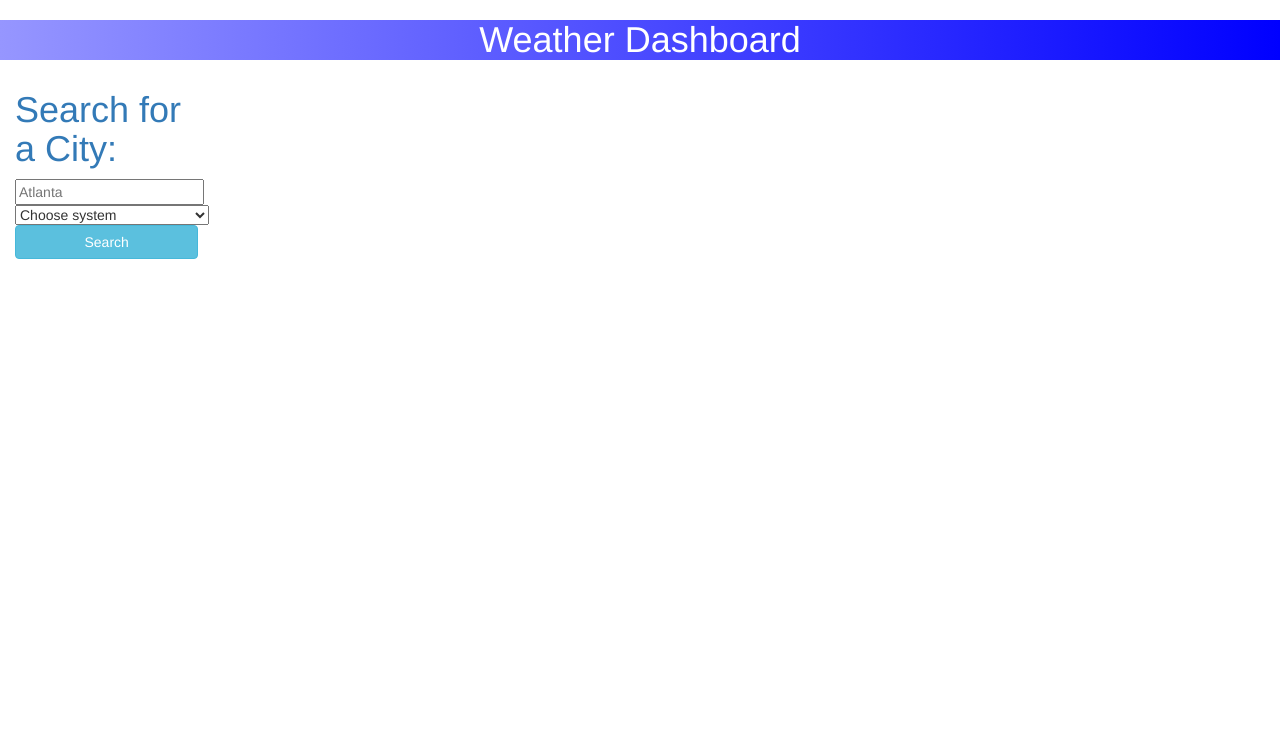
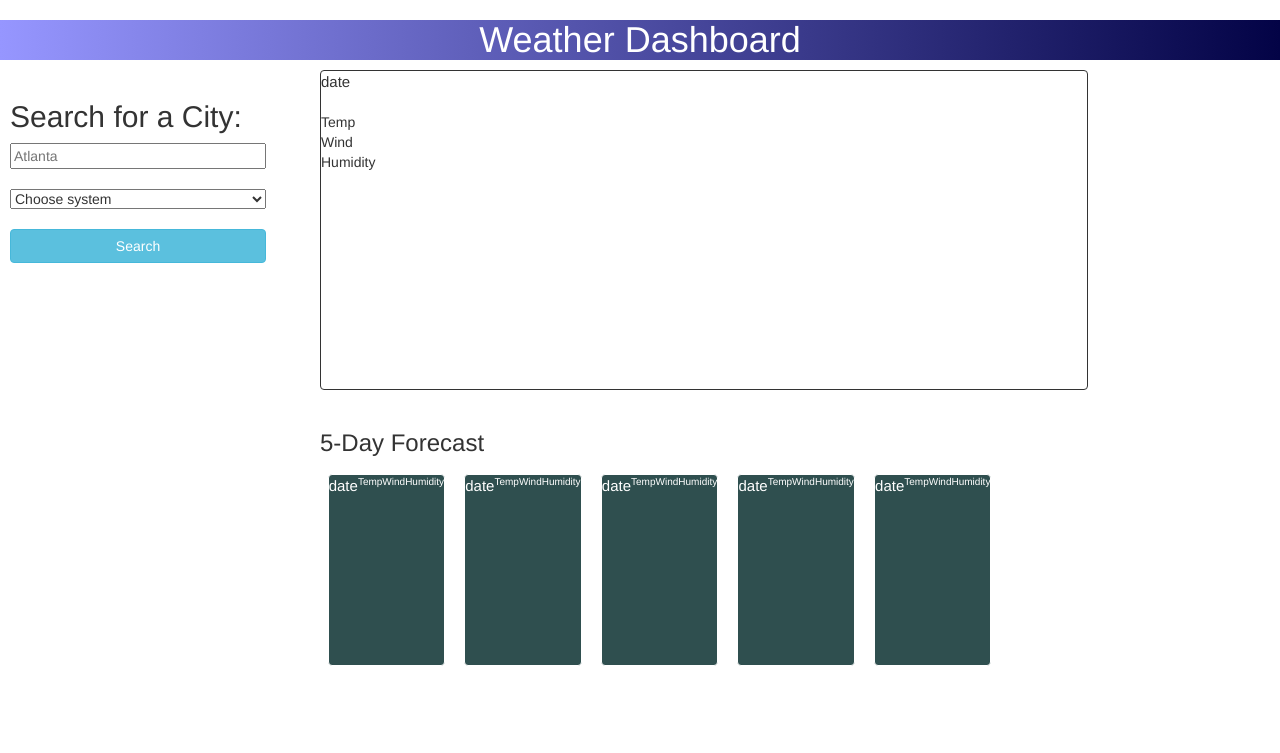
Before and after one commit to matildabrantley/weather-dashboard, a plain HTML site: page index.html in a window 1280 px wide. Drawn offline with nearby package versions, Linux system fonts and the light colour scheme; no server answers.

Commit message:
basic layout

```diff
--- a/assets/css/style.css
+++ b/assets/css/style.css
@@ -1,8 +1,83 @@
 header {
+    /* width: 100%; */
 }
 
+body {
+    /* display: inline-block; */
+}
+
+#side-nav {
+    position: fixed;
+    top: 10%;
+    width: 20%;
+    display: inline-block;
+    margin-left: 10px;
+}
+
+#search-form {
+    width: 100%;
+}
+
+#search-input {
+    width: 100%;
+}
+
+#format-input {
+    width: 100%;
+}
+
+main {
+    position: relative;
+    left: 25%;
+    width: 60%;
+    height: 80vh;
+    /* display: inline-block; */
+}
+
+main article {
+    border: solid 1px;
+    border-radius: 4px;
+}
+
+main #current-weather {
+    /* background-color: skyblue; */
+    height: 50%;
+    width: 100%;
+}
+
+main #forecast-section {
+    /* background-color:gold; */
+    /* display: block; */
+    height: 50%;
+    width: 100%;
+}
+
+#forecast-section > article {
+    display: inline-flex;
+}
+
+.forecast-day {
+    background-color: darkslategrey;
+    color: white;
+    height: 60%;
+    /* width: 15%; */
+    margin: 1%;
+}
+
+.forecast-date {
+    font-size: 1.5rem;
+}
+
+.forecast-info {
+    display: block;
+    font-size:1rem;
+    /* margin: 5px; */
+}
+
+
+
 header h1 {
-    background-image: linear-gradient(to right, rgb(150, 150, 255) , blue); /*rgb(255, 255, 150) is nice*/
+    background-image: linear-gradient(to right, rgb(150, 150, 255) , rgb(3, 3, 70)); /*rgb(255, 255, 150) is nice*/
     color: white;
     text-align: center;
     height: 10%;
--- a/assets/js/script.js
+++ b/assets/js/script.js
@@ -1,6 +1,6 @@
-var resultTextEl = $('#result-text');
-var resultContentEl = $('#result-content');
-var searchFormEl = document.querySelector('#search-form');
+var resultText = $('#result-text');
+var resultContent = $('#result-content');
+var searchForm = document.querySelector('#search-form');
 const apiKey = 'a641bf9af84171a774e42ab0fb8b528b';
 
 //TODO: change to address
@@ -18,8 +18,8 @@ async function getCityCoordinates(city) {
     });
 };
 
-//get current data by coordinates
-async function getCurrentWeather(latitude, longitude) {
+//get One Call weather data by coordinates
+async function getWeather(latitude, longitude) {
     var weatherUrl = 'https://api.openweathermap.org/data/2.5/onecall?lat=' + latitude + '&lon=' + longitude +'&units=imperial&appid=' + apiKey;
     //returjn fetch Promise of weather data object
     return fetch(weatherUrl)
@@ -32,39 +32,66 @@ async function getCurrentWeather(latitude, longitude) {
     });
 };
 
-//get 5-day forecast data by coordinates
-async function getForecastWeather(latitude, longitude) {
-    var weatherUrl = 'https://api.openweathermap.org/data/2.5/forecast?lat=' + latitude + '&lon=' + longitude +'&units=imperial&appid=' + apiKey;
-    //returjn fetch Promise of weather data object
-    return fetch(weatherUrl)
-    .then(function (response) {
-        console.log(response);
-        return response.json();
-    })
-    .then(function (weatherData) {
-        return weatherData;
-    });
-};
-
 //fecth all necessary weather data, both current and 5-day forecast, and display
-async function getWeather(city){
+async function weather(city){
     //get city's coordinates
     var coords = await getCityCoordinates(city);
     //use coordinates to get current weather of city
-    var currentWeather = await getCurrentWeather(coords[0], coords[1]);
-    console.log(currentWeather);
-    var forecastWeather = await getForecastWeather(coords[0], coords[1]);
-    console.log(forecastWeather);
-    displayCurrentWeather(currentWeather);
-    displayForecastWeather(forecastWeather);
+    var weather = await getWeather(coords[0], coords[1]);
+    //display weather
+    displayWeather(weather);
 }
 
-function displayCurrentWeather(currentWeather){
+function displayWeather(weather){
+    currentWeather = weather.current;
+    var date = getDate(currentWeather.dt);
+    console.log(date);
 
+    forecastDays = weather.daily;
+    for (var d=1; d<6; d++) {
+        date = getDate(forecastDays[d].dt);
+        console.log(date);
+    }
 }
 
-function displayForecastWeather(forecastWeather){
 
+weather("Atlanta");
+
+
+
+
+
+
+
+
+
+
+
+
+
+function getDate(unixTime){
+    return moment.unix(unixTime).format("MM/DD/YYYY")
 }
 
-getWeather("Atlanta");
+
+// function display5DayPer3HourForecast(forecastWeather){
+//     forecastDays = forecastWeather.list;
+//     for (var i=0; i<5*8; i++) {
+//         var date = moment.unix(forecastDays[d].dt).format("MM/DD/YYYY");
+//         console.log(date);
+//     }
+// }
+
+// //get 5-day per 3 hour forecast data by coordinates
+// async function get5DayPer3HourForecast(latitude, longitude) {
+//     var weatherUrl = 'https://api.openweathermap.org/data/2.5/forecast?lat=' + latitude + '&lon=' + longitude +'&units=imperial&appid=' + apiKey;
+//     //returjn fetch Promise of weather data object
+//     return fetch(weatherUrl)
+//     .then(function (response) {
+//         console.log(response);
+//         return response.json();
+//     })
+//     .then(function (weatherData) {
+//         return weatherData;
+//     });
+// };
--- a/index.html
+++ b/index.html
@@ -17,19 +17,66 @@
 </header>
 
 <body>
-    <div class="col-md-2">
-      <h1 class="text-primary">Search for a City:</h1>
-      <form id="search-form" class="mb-4">
-        <input id="search-input" class="form-input" type="text" placeholder="Atlanta">
+  <div id="side-nav">
+    <h2>Search for a City:</h2>
+    <form id="search-form"">
+      <input id="search-input" class="form-input" type="text" placeholder="Atlanta"> <br><br>
       <select id="format-input" class="form-input">
         <option>Choose system</option>
         <option value="imperial">Imperial (Farenheit, Miles)</option>
         <option value="metric">Metric (Celsius, Kilometers)</option>
-        </select>
+      </select> <br><br>
       <button class="btn btn-info btn-block">Search</button>
     </form>
   </div>
+  <main>
+    <article id="current-weather">
+      <div class="forecast-date">date</div>
+        <br>
+        <div class="info">Temp</div>
+        <div class="info">Wind</div>
+        <div class="info">Humidity</div>
+    </article>
+    <br>
+    <section id="forecast-section">
+      <h3>5-Day Forecast</h3>
+      <article class="forecast-day">
+        <div class="forecast-date">date</div>
+        <div class="forecast-info">Temp</div>
+        <div class="forecast-info">Wind</div>
+        <div class="forecast-info">Humidity</div>
+      </article>
+      <article class="forecast-day">
+        <div class="forecast-date">date</div>
+        <br>
+        <div class="forecast-info">Temp</div>
+        <div class="forecast-info">Wind</div>
+        <div class="forecast-info">Humidity</div>
+      </article>
+      <article class="forecast-day">
+        <div class="forecast-date">date</div>
+        <br>
+        <div class="forecast-info">Temp</div>
+        <div class="forecast-info">Wind</div>
+        <div class="forecast-info">Humidity</div>
+      </article>
+      <article class="forecast-day">
+        <div class="forecast-date">date</div>
+        <br>
+        <div class="forecast-info">Temp</div>
+        <div class="forecast-info">Wind</div>
+        <div class="forecast-info">Humidity</div>
+      </article>
+      <article class="forecast-day">
+        <div class="forecast-date">date</div>
+        <br>
+        <div class="forecast-info">Temp</div>
+        <div class="forecast-info">Wind</div>
+        <div class="forecast-info">Humidity</div>
+      </article>
+    </section>
 
+  </main>
   <script src="./assets/js/script.js"></script>
 </body>
 
```
Lines whose indentation alone changed are shown as unchanged.
